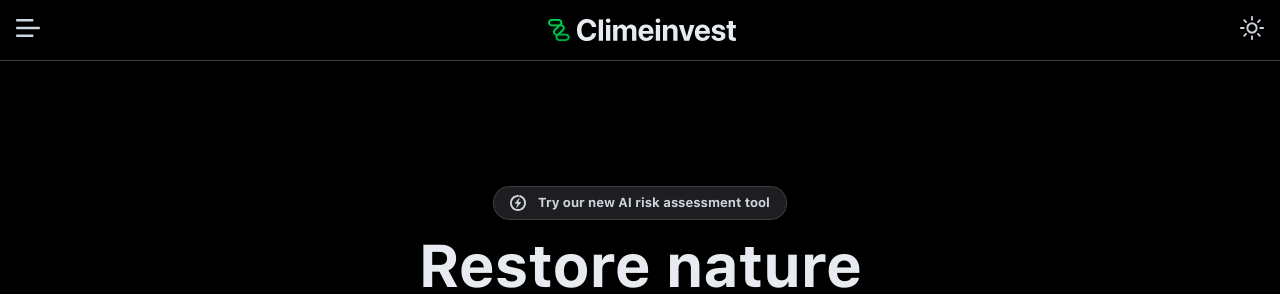
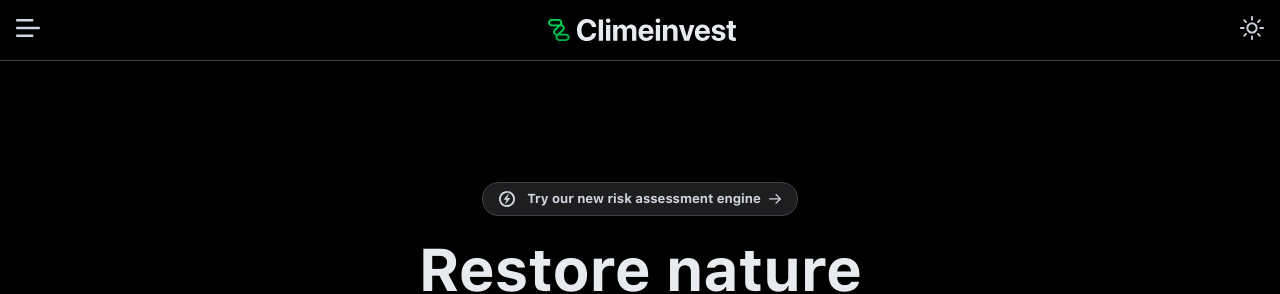
Before and after one commit to ClementeSerrano/web-app-boilerplate, a React (Create React App) app: page / in a window 1280 px wide. Shown: the top 294 px of the page. Built offline with nearby package versions, Linux system fonts and the light colour scheme; no server answers; a web font is replaced by a local one.

Commit message:
:speech_balloon: Update risk assessment trial informative pill text

```diff
--- a/src/modules/home/sections/HeroSection/HeroSection.tsx
+++ b/src/modules/home/sections/HeroSection/HeroSection.tsx
@@ -48,13 +48,14 @@ export default function HeroSection() {
     >
       <InformativePill
         onClick={handleRiskAssessmentTrialClick}
-        style={{ marginBottom: theme.spacing.sm }}
+        style={{ marginBottom: theme.spacing.md }}
       >
         <BoltCircledIcon
           height={16}
           style={{ marginRight: theme.spacing.xs }}
         />
-        Try our new AI risk assessment tool
+        Try our new risk assessment engine
+        <ArrowIcon height={12} style={{ marginLeft: theme.spacing.xxs }} />
       </InformativePill>
 
       <HomePageTitle variant="title2">
```
